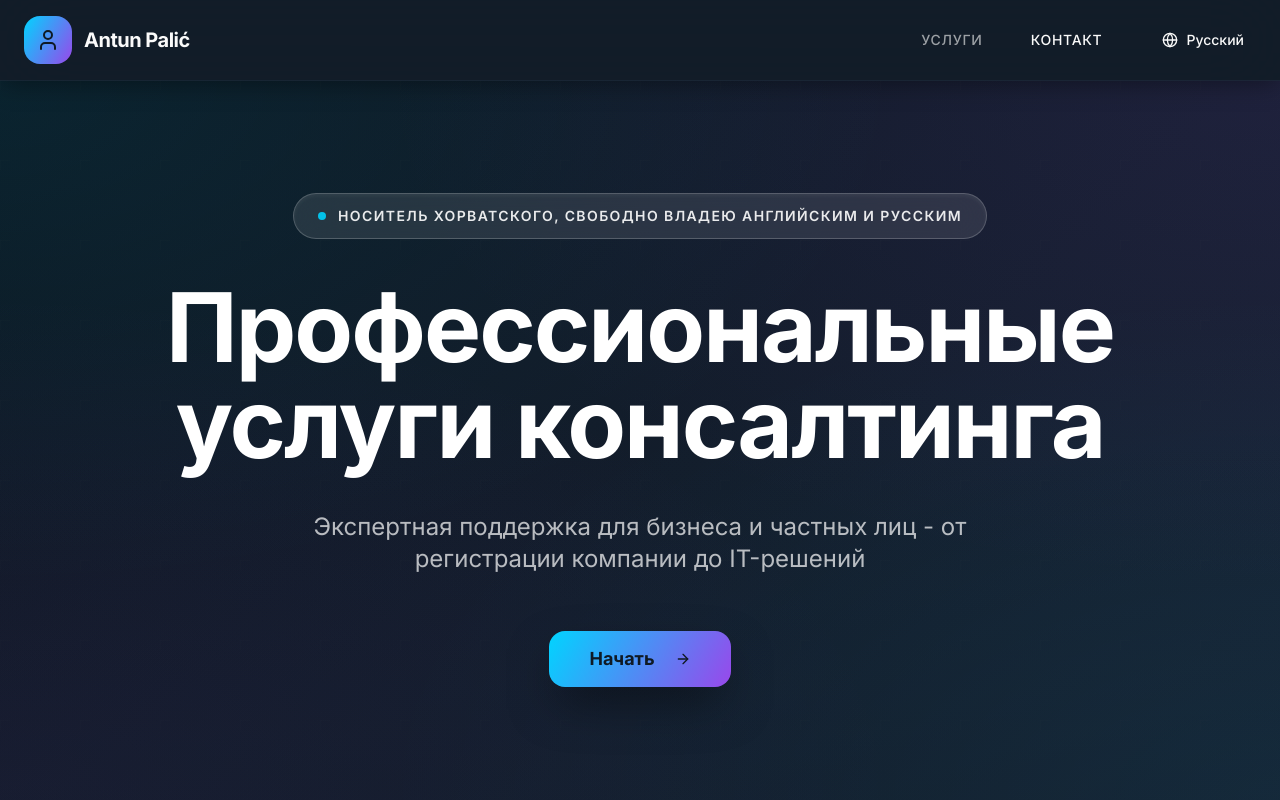
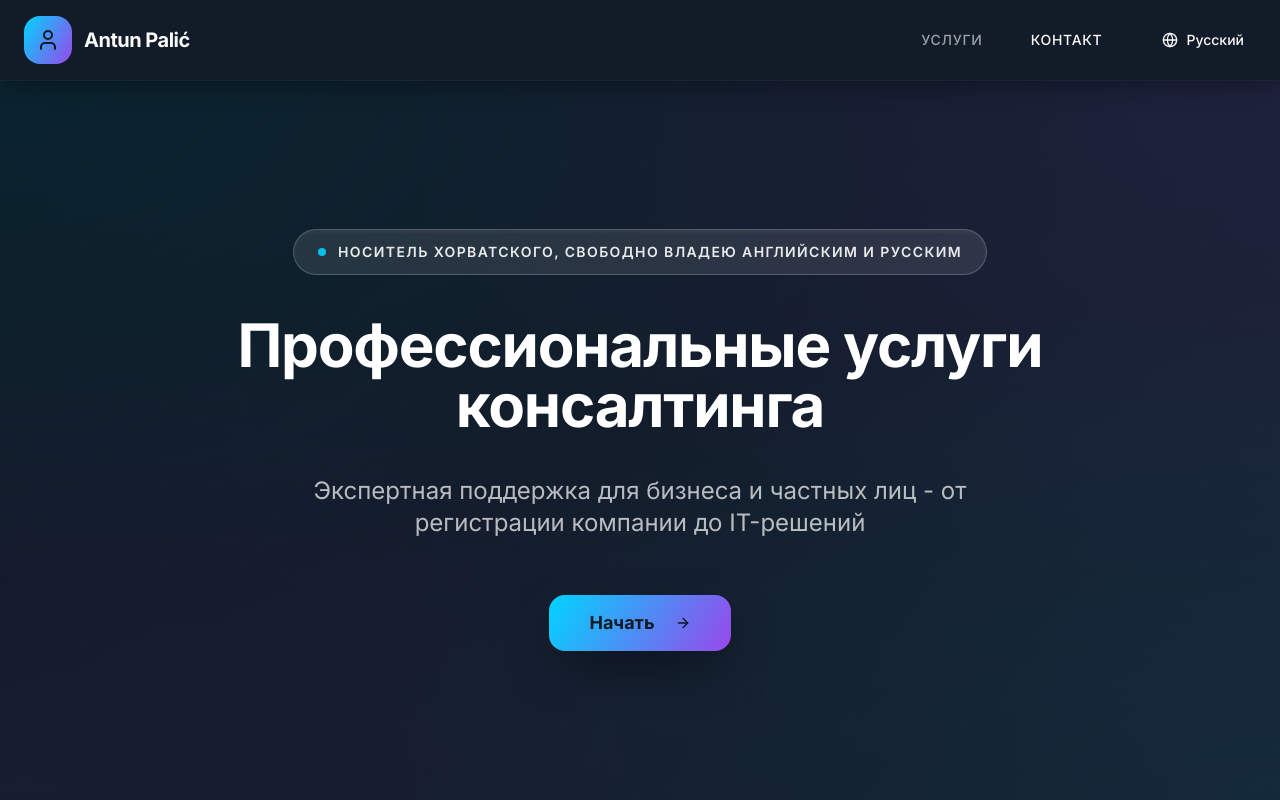
Before and after one commit to antunlink-web/konzalting, a React (Vite) app: page / in a window 1280 px wide. Shown: the top 800 px of the page. Built offline with nearby package versions, Linux system fonts and the light colour scheme; the HTML template or start-up script is replaced by a standard one.

Commit message:
Refactor: Adjust text size

```diff
--- a/src/components/Hero.tsx
+++ b/src/components/Hero.tsx
@@ -23,7 +23,7 @@ export const Hero = ({ language, onContactClick }: HeroProps) => {
             <p className="text-white/90 font-semibold text-sm tracking-widest uppercase">{t.subtitle}</p>
           </div>
 
-          <h1 className="text-4xl md:text-7xl lg:text-8xl font-bold text-white mb-10 leading-[1.05] tracking-[-0.02em]">
+          <h1 className="text-3xl md:text-5xl lg:text-6xl font-bold text-white mb-10 leading-[1.05] tracking-[-0.02em]">
             {t.title}
           </h1>
 
```
